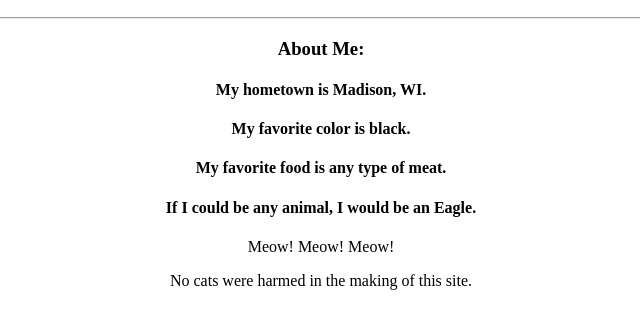
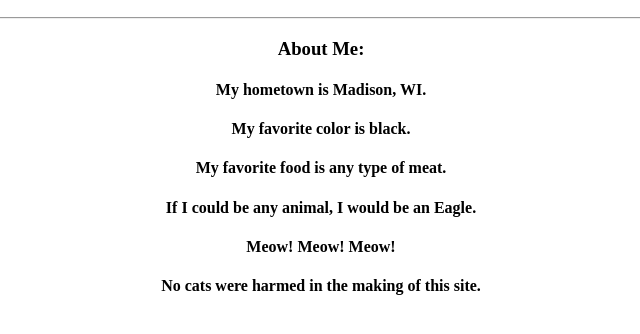
Before and after one commit to DantheCodeRaider/first_webpage, a plain HTML site: page index.html in a window 1280 px wide. Shown: the part 110-444 px from the top of the page, without its empty margins (319-959 px from the left). Drawn offline with Linux system fonts and the light colour scheme.

Commit message:
formatting changes

```diff
--- a/index.html
+++ b/index.html
@@ -15,9 +15,10 @@
 					<h4>My favorite color is black.</h4>
 					<h4>My favorite food is any type of meat.</h4>
 					<h4>If I could be any animal, I would be an Eagle.</h4>
-
-                    <p>Meow! Meow! Meow!</p>
-                    <p>No cats were harmed in the making of this site.</p>
+                    <p> </p>
+                    <p> </p>
+                    <p><h4>Meow! Meow! Meow!</h4></p>
+                    <p><h4>No cats were harmed in the making of this site.</h4></p>
 			</div>
 		  </body>
 		</html>
```
